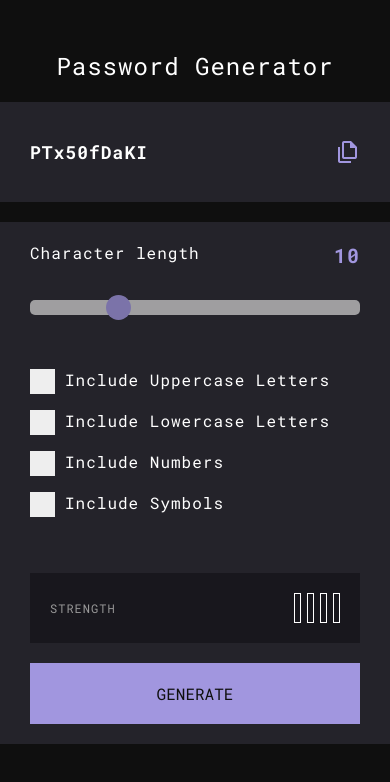
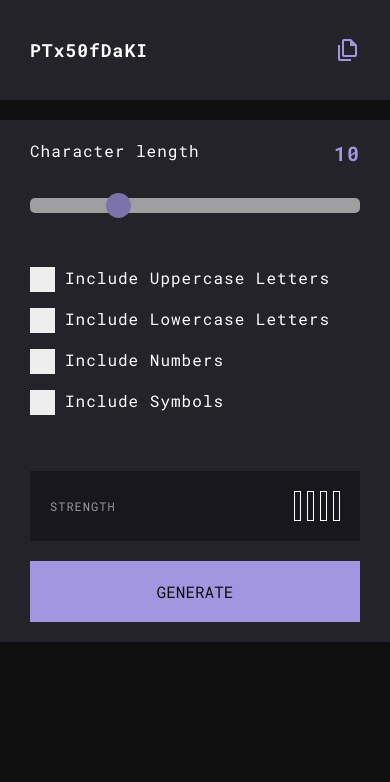
Before and after one commit to ledo9315/pwGenerator, a plain HTML site: page index.html in a window 390 px wide. Drawn offline with nearby package versions, Linux system fonts and the light colour scheme.

Commit message:
Update style.css

```diff
--- a/style.css
+++ b/style.css
@@ -26,7 +26,7 @@ body {
   margin-bottom: 20px;
 
   @media(max-width: 400px) {
-    margin-top: 50px;
+    display: none;
   }
 }
 .generated-password {
```
